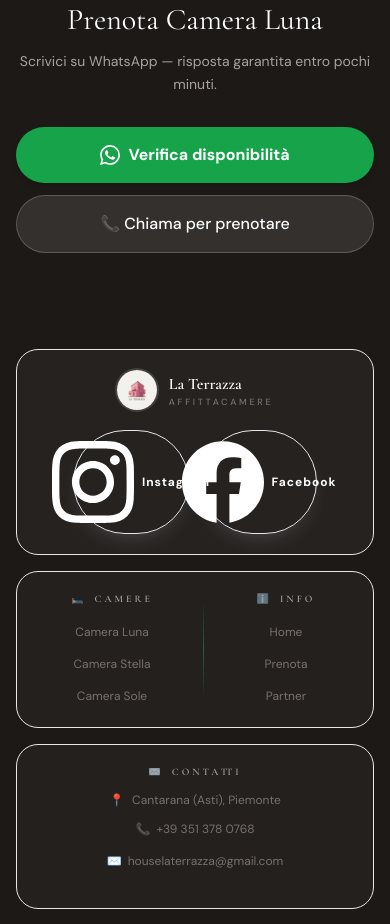
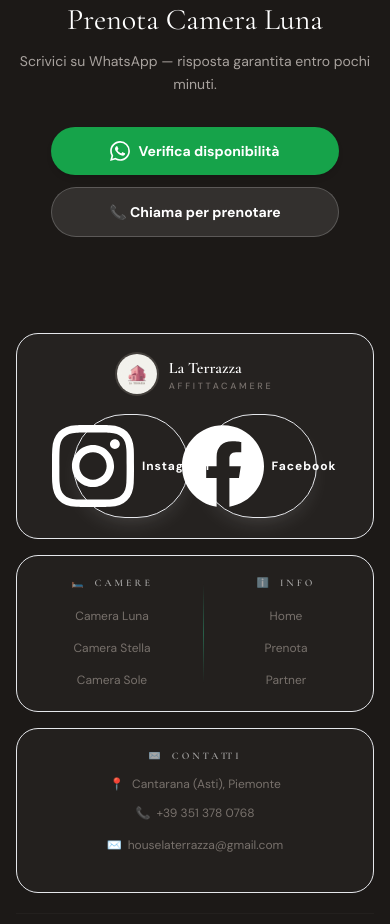
Before and after one commit to Manuell00/la-terrazza-web, a Next.js app: page /camere/luna in a window 390 px wide. Shown: the part 4800-5724 px from the top of the page. Built offline with nearby package versions, Linux system fonts and the light colour scheme; no server answers.

Commit message:
Match mobile room CTA sizing to home

```diff
--- a/src/components/RoomPageTemplate.tsx
+++ b/src/components/RoomPageTemplate.tsx
@@ -357,13 +357,13 @@ export default function RoomPageTemplate({ room, otherRooms }: Props) {
                 href={siteConfig.whatsapp}
                 target="_blank"
                 rel="noopener noreferrer"
-                className="w-full sm:w-auto btn-primary px-8 py-4 text-base"
+                className="btn-primary inline-flex w-full max-w-[18rem] items-center justify-center px-7 py-3.5 text-sm sm:w-auto sm:max-w-none"
               >
                 {WA_ICON} {lang === "it" ? "Verifica disponibilità" : "Check availability"}
               </a>
               <a
                 href={`tel:${siteConfig.phone}`}
-                className="w-full sm:w-auto inline-flex items-center justify-center gap-2 rounded-full border border-white/20 bg-white/10 px-8 py-4 text-base font-medium text-white transition-all duration-300 hover:-translate-y-0.5 hover:bg-white/18"
+                className="inline-flex w-full max-w-[18rem] items-center justify-center gap-2 rounded-full border border-white/20 bg-white/10 px-7 py-3.5 text-sm font-semibold text-white transition-all duration-300 hover:-translate-y-0.5 hover:bg-white/18 sm:w-auto sm:max-w-none"
               >
                 📞 {lang === "it" ? "Chiama per prenotare" : "Call to book"}
               </a>
```
